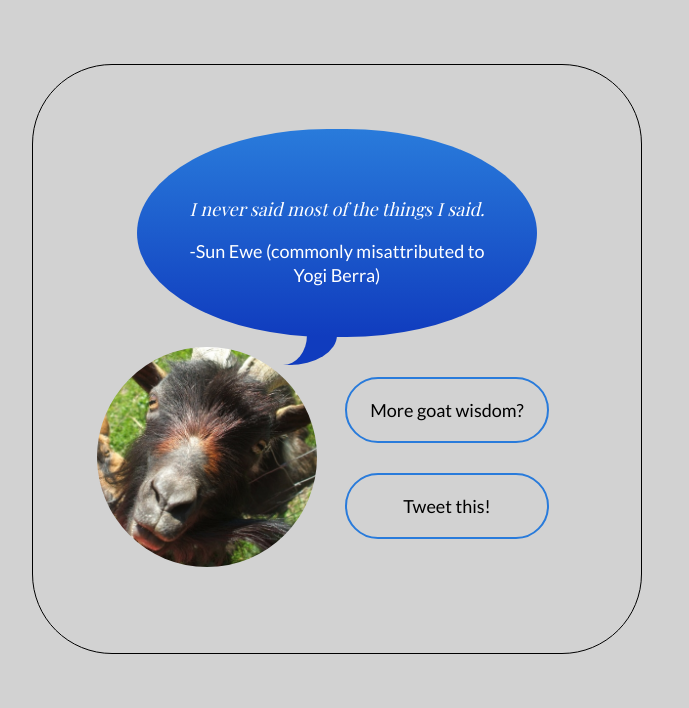
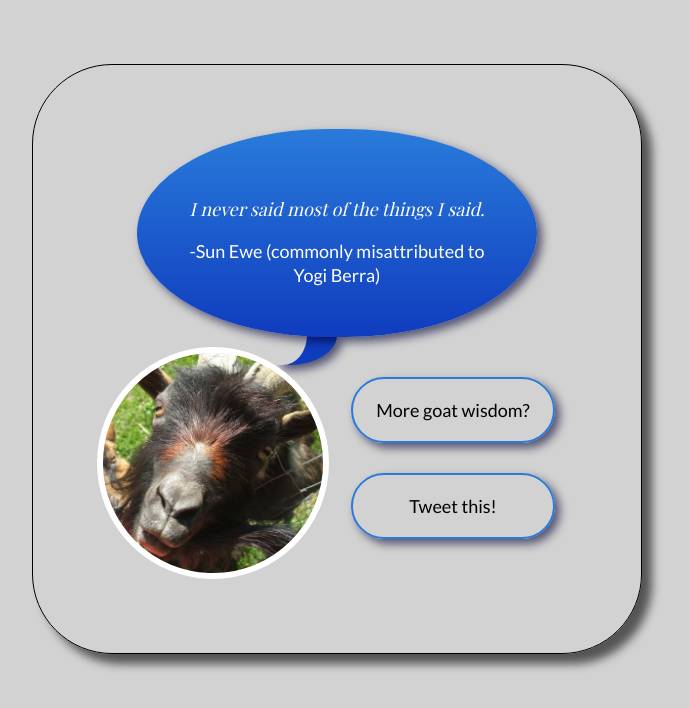
Before and after one commit to xipxoom/fcc-quote_machine, a plain HTML site: page app/index.html in a window 1280 px wide. Shown: the whole page, without its empty margins (303-992 px from the left). Drawn offline with nearby package versions, Linux system fonts and the light colour scheme.

Commit message:
Touch up styling of borders and shadows

```diff
--- a/app/css/main.css
+++ b/app/css/main.css
@@ -8,6 +8,7 @@ body {
   border-radius: 80px;
   font-family: 'Lato', sans-serif;
   font-size: 18px;
+  box-shadow: 10px 10px 10px rgba(0,0,0,0.6);
 }
 a, a:visited {
   text-decoration: none;
@@ -23,18 +24,20 @@ a {
   transition: all 0.2s ease-in-out;
   margin: 20px;
   margin-top: 30px;
+  box-shadow: 5px 5px 10px rgba(0,0,50,0.6);
 }
 a:hover {
   background-color: #297bdb;
   color: #fff;
 }
 img {
+  border: 6px solid white;
   border-radius: 50%;
   width: 220px;
   height: 220px;
   float: left;
 }
-@media (max-width: 500px) {
+@media (max-width: 530px) {
   img {
     width: 130px;
     height: 130px;
@@ -47,6 +50,7 @@ cite {
 /* Adapted from Nicolas Gallagher's awesome css speech bubble page */
 /* http://nicolasgallagher.com/pure-css-speech-bubbles/demo/ */
 blockquote {
+  box-shadow: 5px 5px 10px rgba(0,0,50,0.6);
   font-family: 'Playfair Display', serif;
   font-style: italic;
   position:relative;
@@ -81,6 +85,7 @@ blockquote {
   }
 }
 blockquote:before {
+  box-shadow: 5px 5px 10px rgba(0,0,50,0.6);
   content:"";
   position:absolute;
   z-index:-1;
```
